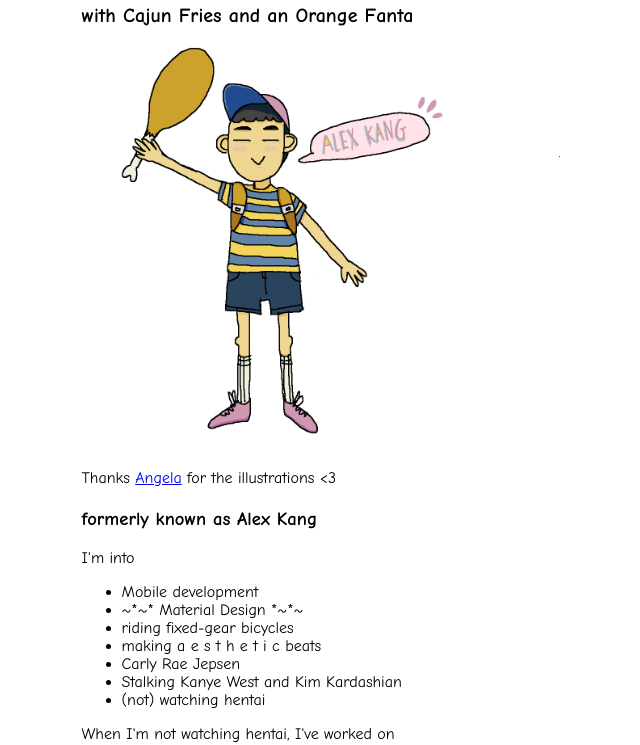
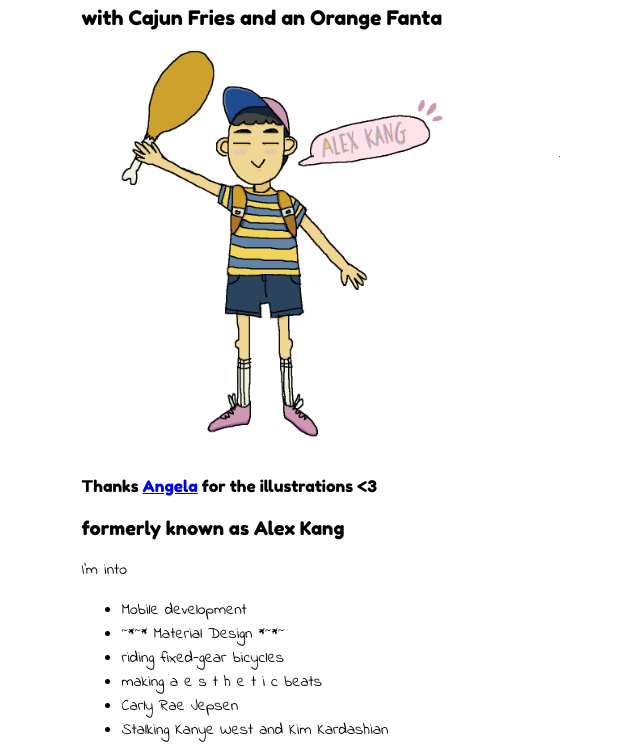
Before and after one commit to alexkang/alexkang.github.io, a plain HTML site: page index.html in a window 1280 px wide. Shown: the part 84-829 px from the top of the page, without its empty margins (324-964 px from the left). Drawn offline with Linux system fonts and the light colour scheme.

Commit message:
Update index.html

```diff
--- a/index.html
+++ b/index.html
@@ -30,17 +30,19 @@
     <style>
       a { cursor: url("images/cursor.gif"), auto; }
       body, html {
-        font-family: "Comic Sans MS", "Indie Flower", sans-serif;
+        font-family: "Indie Flower", sans-serif;
         cursor: url("images/cursor.gif"), auto;
         overflow-x: hidden;
         -webkit-box-sizing: border-box;
         -moz-box-sizing: border-box;
         box-sizing: border-box;
       }
-      h1, h2, h3, h4 { font-family: "Comic Sans MS", "Fredoka One"; }
+      h1, h2, h3, h4 {
+        font-family: "Fredoka One";
+        font-weight: normal;
+      }
       h1 { font-size: 32px; }
       h2 { font-size: 20px; }
-      h4 { font-weight: normal; }
       .content {
         max-width: 469px;
         margin: auto;
```
